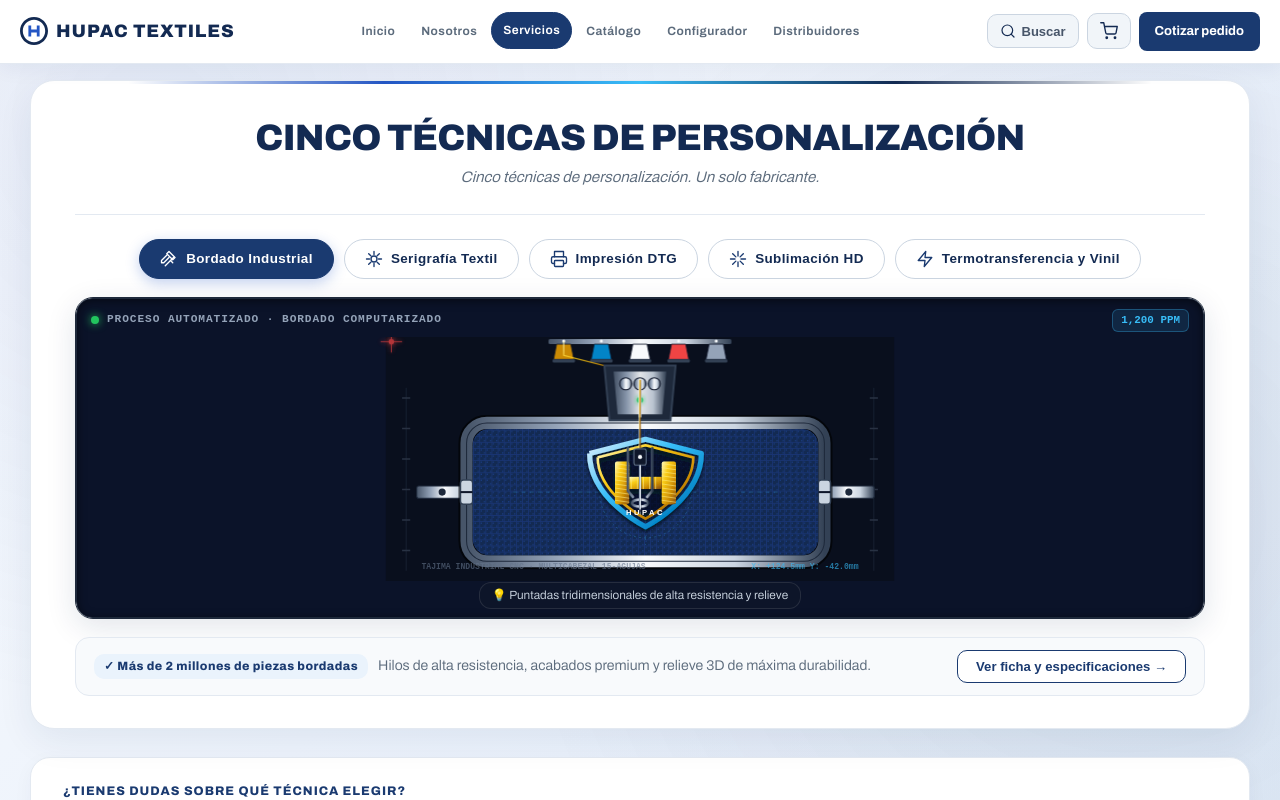
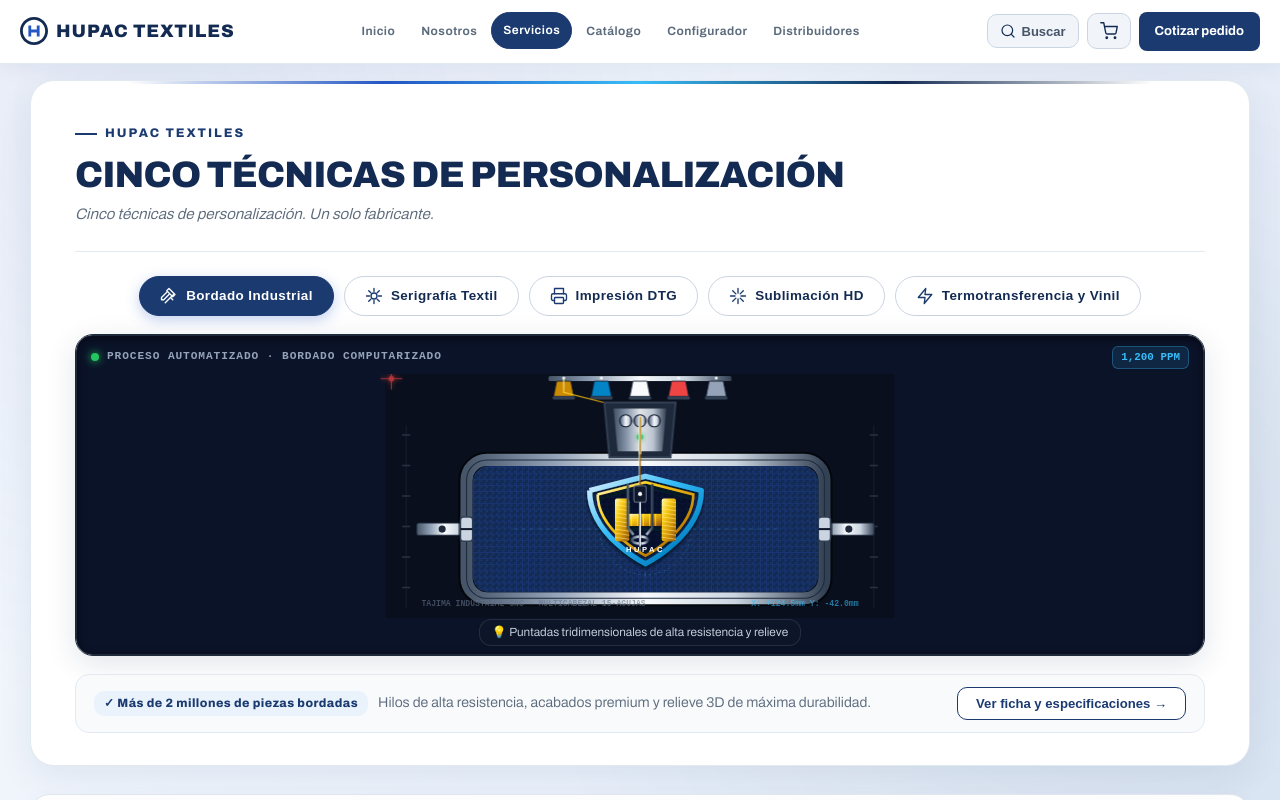
Before and after one commit to danieltrejomx/hupac-textiles-web, a Next.js app: page /servicios in a window 1280 px wide. Shown: the top 800 px of the page. Built offline with nearby package versions, Linux system fonts and the light colour scheme.

Commit message:
Revert "fix(servicios): remover tag hupac textiles y centrar titulo y subtitulo de tecnicas"
This reverts commit 833473b7f497010eb1264652a2e51283c6650fac.

```diff
--- a/app/servicios/page.tsx
+++ b/app/servicios/page.tsx
@@ -138,6 +138,22 @@ export default function ServiciosPage() {
               background: 'linear-gradient(90deg, transparent, #2456C4, #38bdf8, #132A52, transparent)'
             }} />
 
+            {/* Tag Superior */}
+            <div style={{
+              display: 'inline-flex',
+              alignItems: 'center',
+              gap: '8px',
+              color: 'var(--rey)',
+              fontSize: '0.78rem',
+              fontWeight: 800,
+              letterSpacing: '0.16em',
+              textTransform: 'uppercase',
+              marginBottom: '10px'
+            }}>
+              <span style={{ width: '22px', height: '2px', backgroundColor: 'var(--rey)', display: 'inline-block' }} />
+              HUPAC TEXTILES
+            </div>
+
             {/* Título Principal */}
             <h1 style={{
               fontSize: '2.3rem',
@@ -145,8 +161,7 @@ export default function ServiciosPage() {
               color: 'var(--marino)',
               letterSpacing: '-0.02em',
               margin: '0 0 6px 0',
-              lineHeight: 1.15,
-              textAlign: 'center'
+              lineHeight: 1.15
             }}>
               CINCO TÉCNICAS DE PERSONALIZACIÓN
             </h1>
@@ -156,8 +171,7 @@ export default function ServiciosPage() {
               fontSize: '0.95rem',
               fontStyle: 'italic',
               color: 'var(--texto-2)',
-              margin: '0 0 24px 0',
-              textAlign: 'center'
+              margin: '0 0 24px 0'
             }}>
               Cinco técnicas de personalización. Un solo fabricante.
             </p>
```
